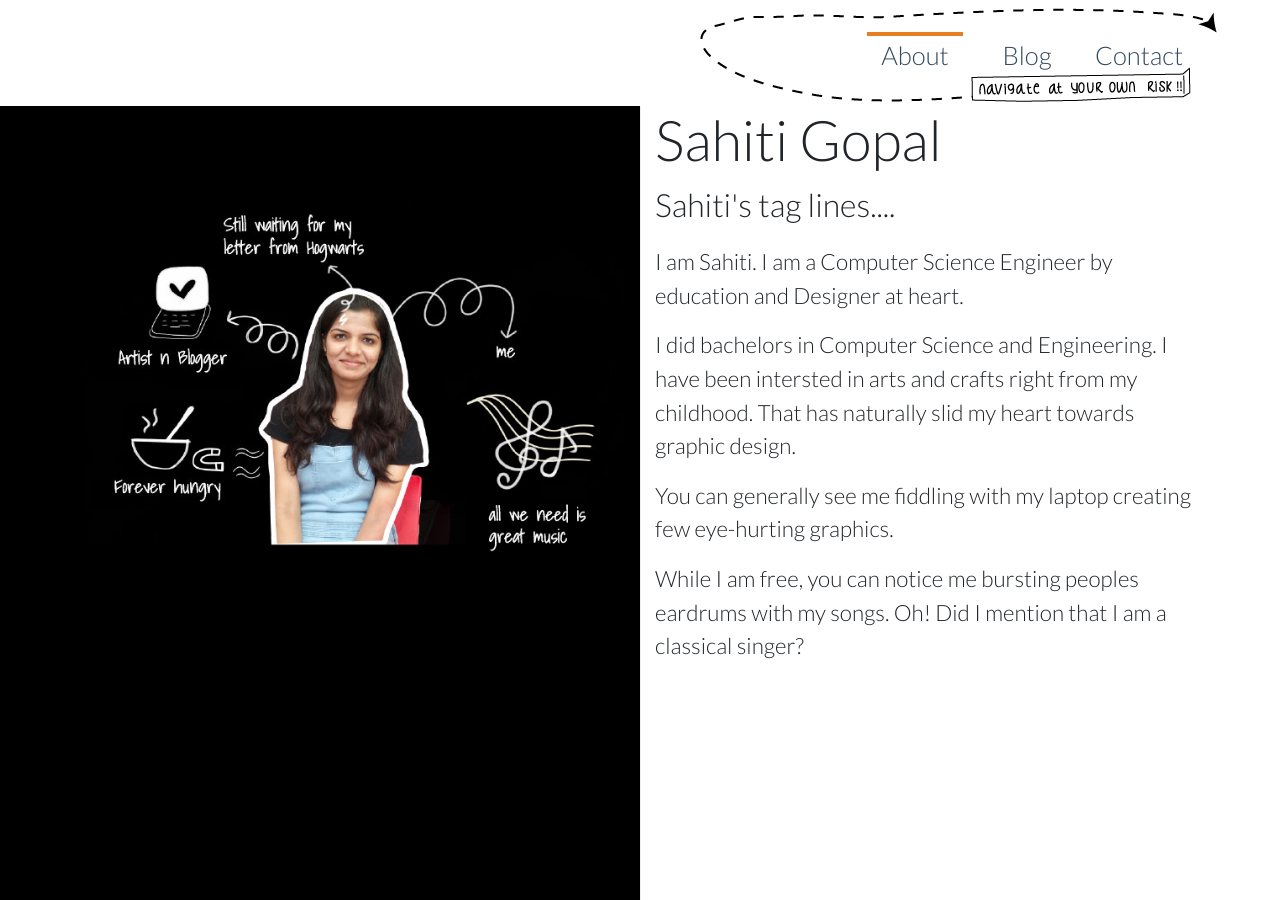
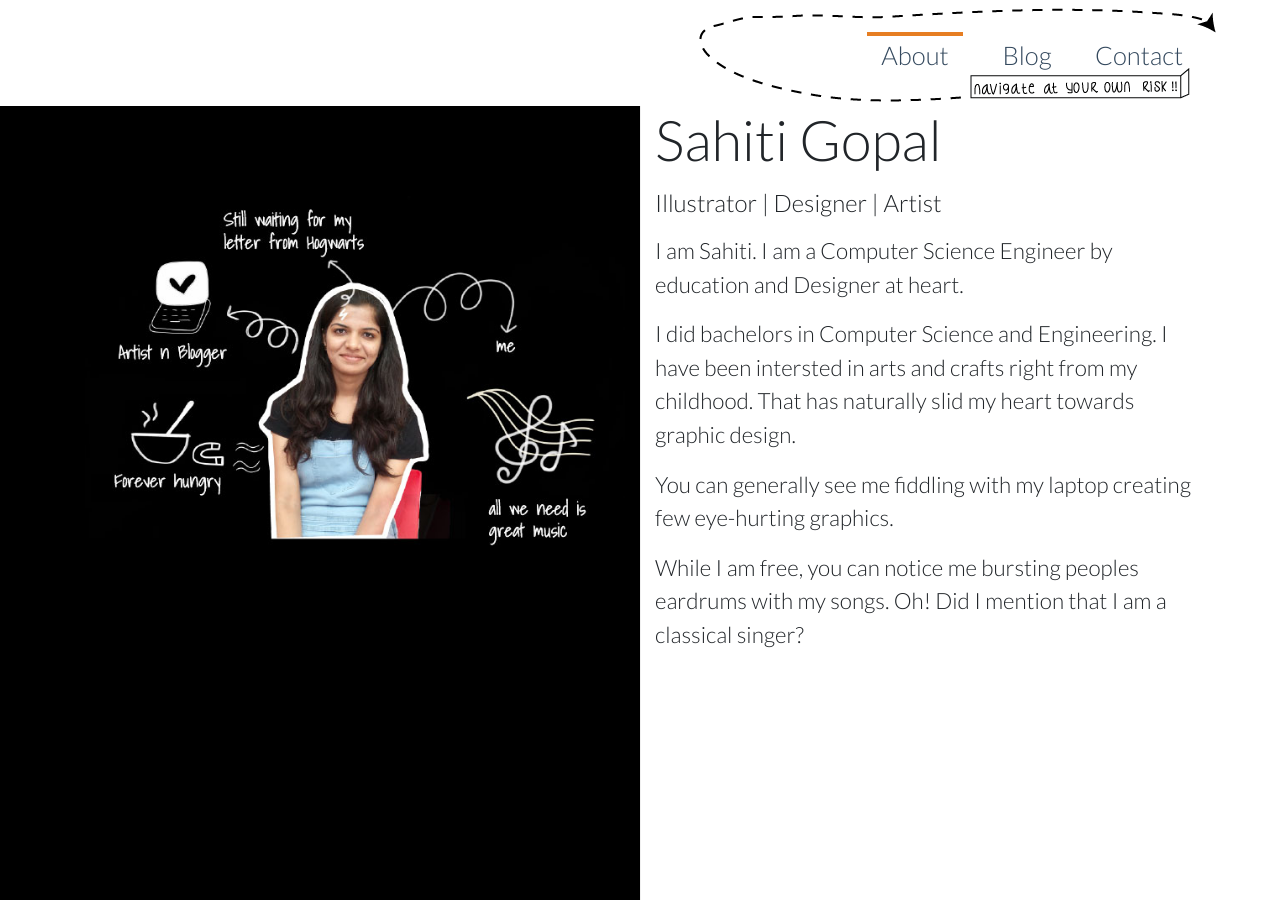
Before and after one commit to sahitigo/sahitigopal.com, a Jekyll site: the page built from about.html, in a window 1280 px wide. Built offline with Jekyll 4.4.1, drawn with Linux system fonts in a browser that asks for light colours.

```diff
--- a/about.html
+++ b/about.html
@@ -13,7 +13,7 @@
 
   <h1 class="display-4">Sahiti Gopal</h1>
   <p class="lead">
-    Sahiti's tag lines....
+  <h4> Illustrator | Designer | Artist</h4>
   </p>
   <p>
 
```
Also changed, not shown: _includes/header.html (+4 -4 lines), images/know-more.png.
